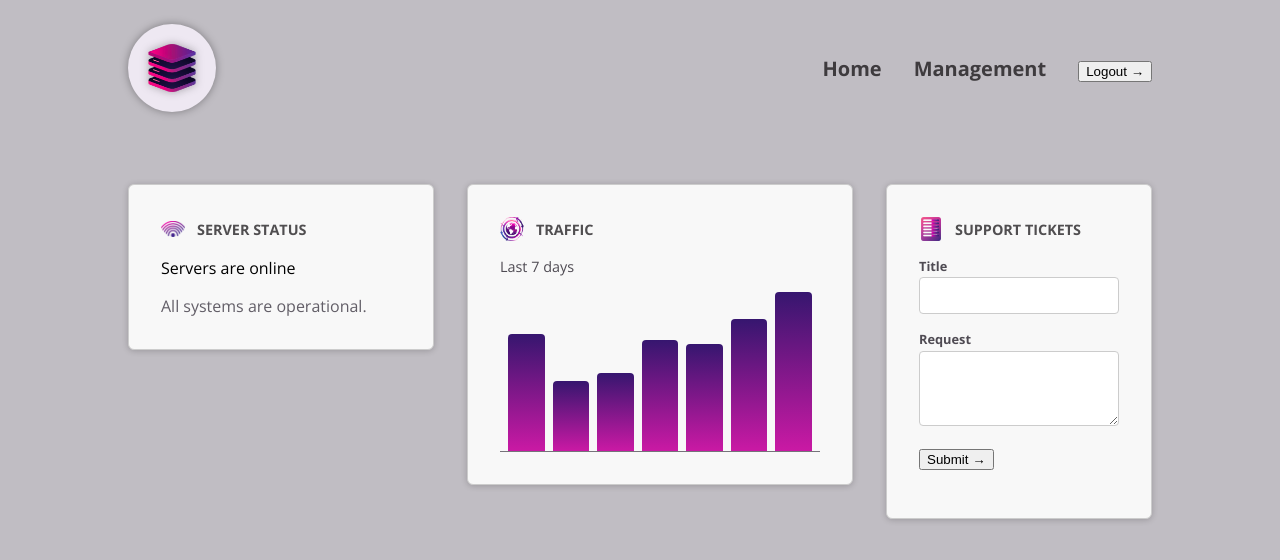
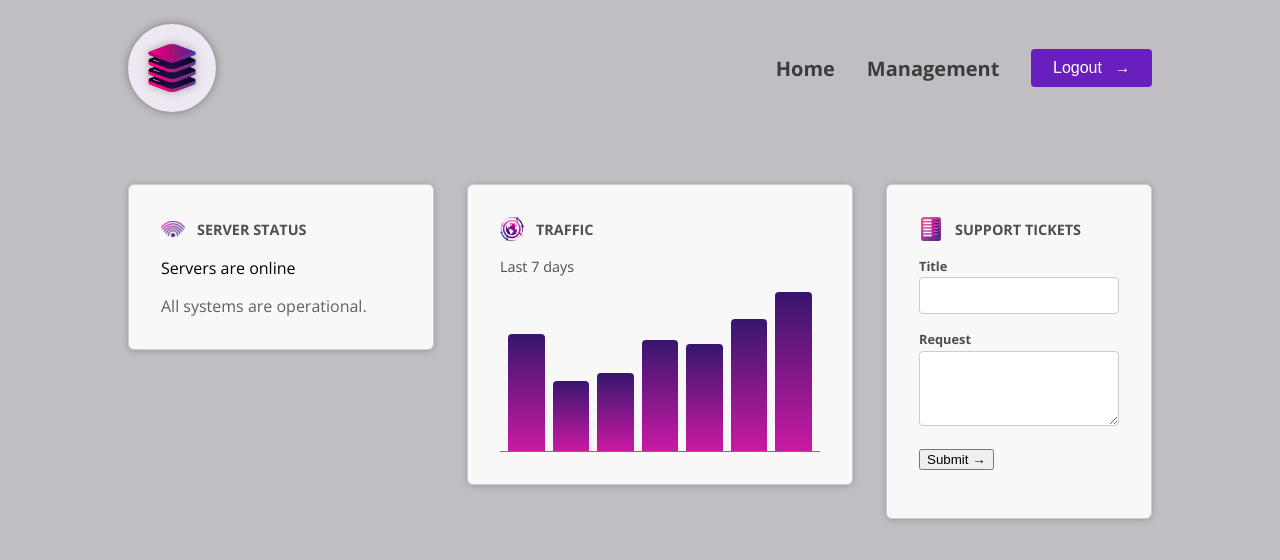
Before and after one commit to Dimuthu1994/01-starting-project, an Angular app: page / in a window 1280 px wide. Shown: the top 560 px of the page. Built offline with nearby package versions, Linux system fonts and the light colour scheme.

Commit message:
making sence of component host

```diff
--- a/src/app/dashboard/tickets/new-ticket/new-ticket.component.html
+++ b/src/app/dashboard/tickets/new-ticket/new-ticket.component.html
@@ -6,6 +6,6 @@
     <textarea name="request" id="request" rows="3"></textarea>
   </app-control>
   <p>
-    <button appButton>Submit <span class="icon">→</span></button>
+    <button appButton>Submit <span ngProjectAs="icon">→</span></button>
   </p>
 </form>
--- a/src/app/header/header.component.html
+++ b/src/app/header/header.component.html
@@ -12,7 +12,7 @@
         <a href="/">Management</a>
       </li>
       <li>
-        <button appButton>Logout <span class="icon">→</span></button>
+        <button appButton>Logout <span ngProjectAs="icon">→</span></button>
       </li>
     </ul>
   </nav>
--- a/src/app/shared/button/button.component.css
+++ b/src/app/shared/button/button.component.css
@@ -1,4 +1,4 @@
-button {
+:host {
   display: inline-block;
   padding: 0.65rem 1.35rem;
   border-radius: 0.25rem;
@@ -10,7 +10,7 @@ button {
   border: none;
 }
 
-button:hover {
+:host:hover {
   background-color: #551b98;
 }
 
@@ -20,6 +20,6 @@ button:hover {
   transition: transform 0.2s ease-in-out;
 }
 
-button:hover .icon {
+:host:hover .icon {
   transform: translateX(4px);
 }
--- a/src/app/shared/button/button.component.html
+++ b/src/app/shared/button/button.component.html
@@ -1,2 +1,4 @@
 <span><ng-content /> </span>
-<ng-content select=".icon" />
+<span class="icon">
+  <ng-content select="icon" />
+</span>
```
